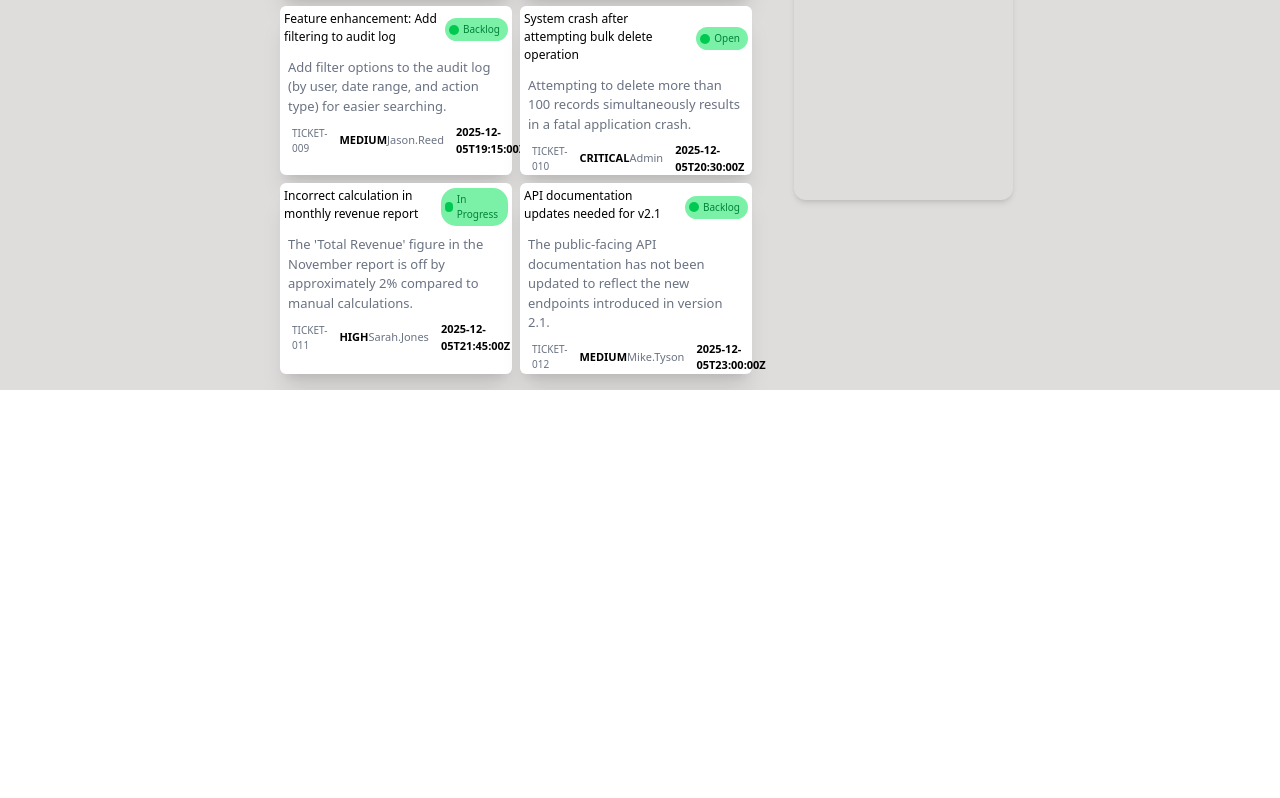
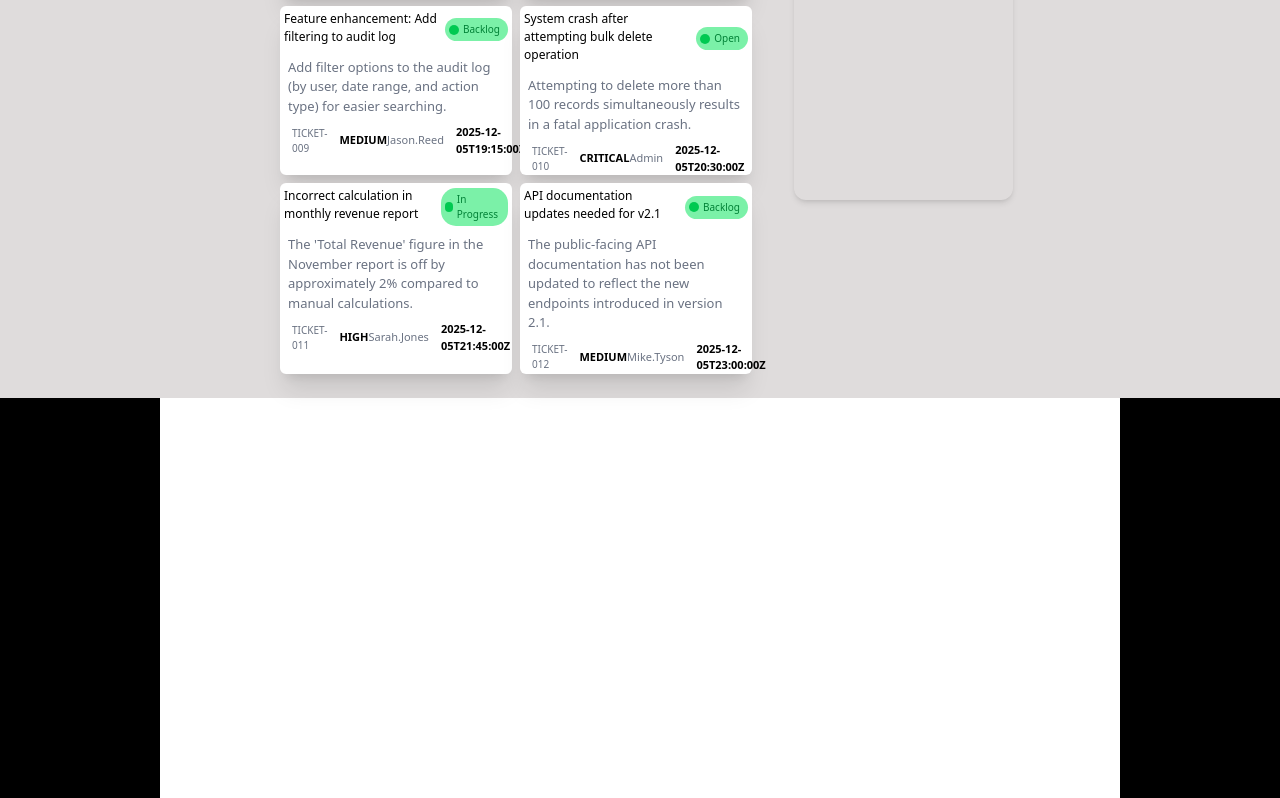
Before and after one commit to fahim-shareear/customer-support-zone, a React (Vite) app: page / in a window 1280 px wide. Shown: the part 1159-1957 px from the top of the page. Before the commit the page ends 1549 px from the top, so only its background shows below. Built offline with nearby package versions, Linux system fonts and the light colour scheme.

Commit message:
adding footer section

```diff
--- a/src/App.jsx
+++ b/src/App.jsx
@@ -1,6 +1,7 @@
 import React, { Suspense, useState } from 'react';
 import Navbar from './Componants/Navbar';
 import Mainbody from './Componants/Mainbody';
+import Footer from './Componants/Footer';
 
 const fetchTicket = async () => {
   const res = await fetch('/Data.json');
@@ -41,6 +42,7 @@ const App = () => {
           setResolvedCount={setResolvedCount}
         />
       </Suspense>
+      <Footer></Footer>
     </>
   );
 };
--- /dev/null
+++ b/src/Componants/Footer.jsx
@@ -0,0 +1,13 @@
+import React from 'react';
+
+const Footer = () => {
+    return (
+        <div className="bg-black mt-2">
+            <div className="md:max-w-[75%] boder-2 border-red-500 h-[400px] bg-white mx-auto">
+
+            </div>
+        </div>
+    );
+};
+
+export default Footer;
```
